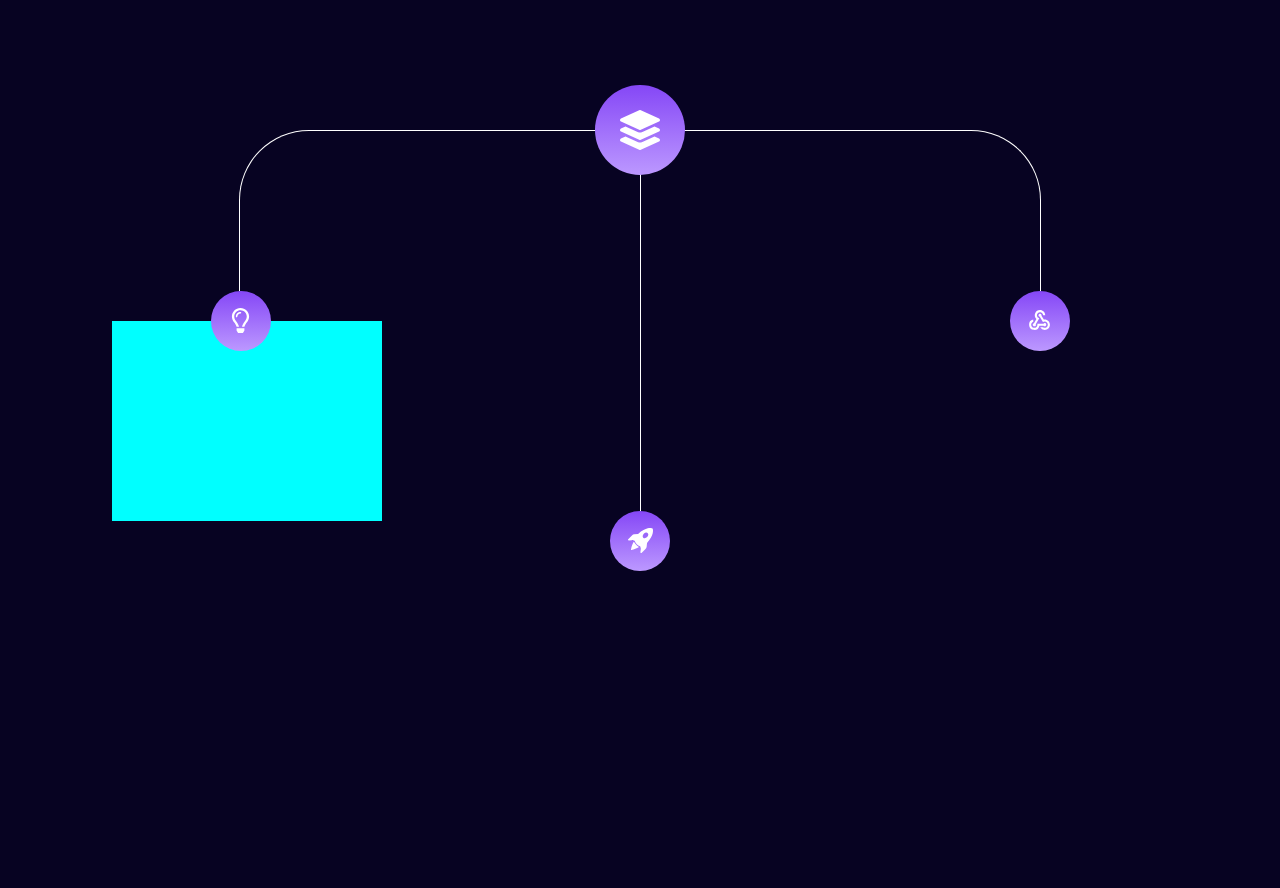
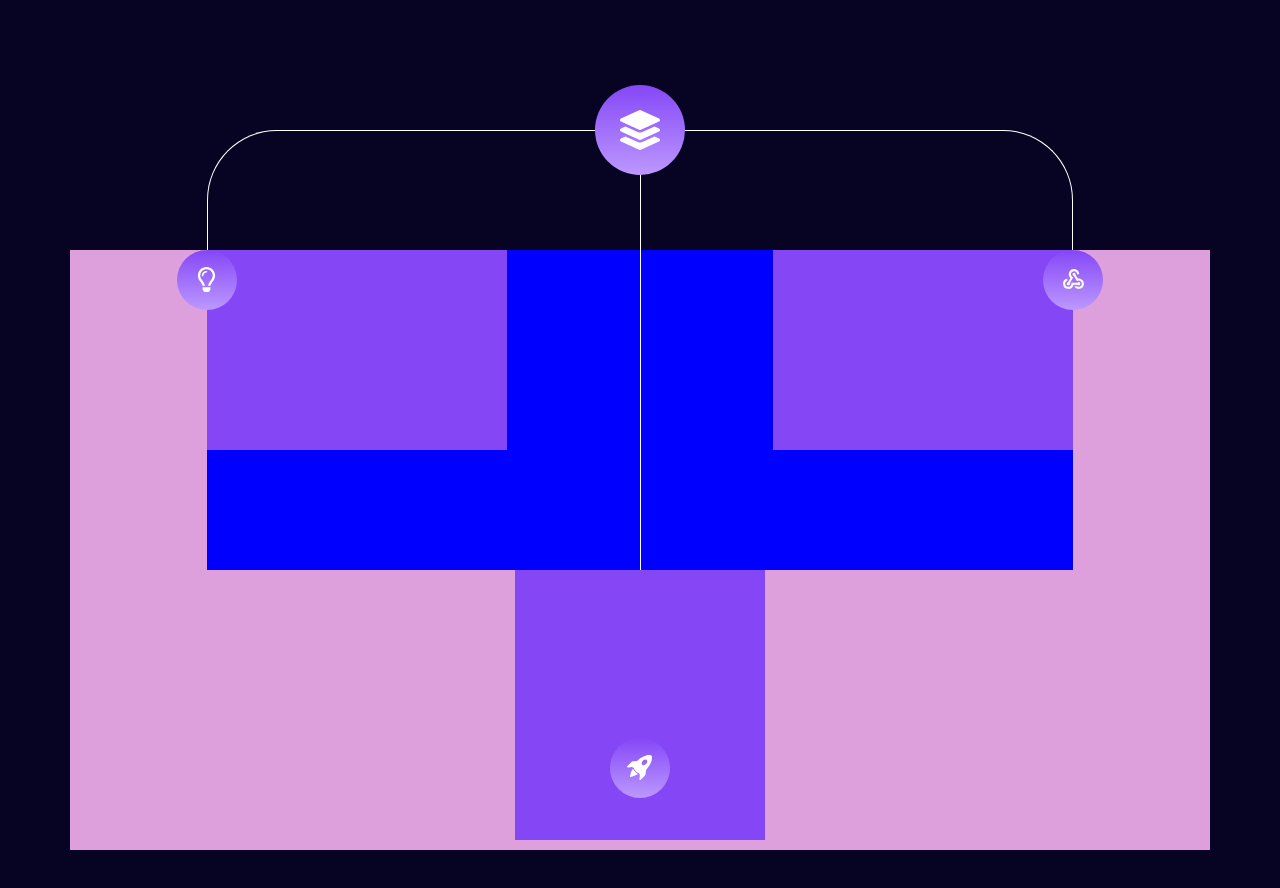
Before and after one commit to Vitalina-Korchova/landing-page, a React (Vite) app: page / in a window 1280 px wide. Shown: the part 1004-1892 px from the top of the page. Before the commit the page ends 1715 px from the top, so only its background shows below. Built offline with nearby package versions, Linux system fonts and the light colour scheme; a web font is replaced by a local one.

Commit message:
still going on develop  benefits section

```diff
--- a/src/components/BenefitsSection.tsx
+++ b/src/components/BenefitsSection.tsx
@@ -12,25 +12,25 @@ export default function BenefitsSection() {
           <span>Your Business Needs</span>
         </div>
         <div className="block-section">
-          <div className="block-lines-wrapper">
           <div className="block-lines">
-              <div className="long-line"></div>
+            <div className="block-lines-top">
               <div className="circle-center-main">
                 <FaLayerGroup />
               </div>
             </div>
+            <div className="block-long-line"></div>
           </div>
-          <div className="block-for-circle-cards">
-            <div>
+          <div className="block-cards">
+            <div className="block-icons">
               <div>
                 <div className="circle-develop">
                   <FaRegLightbulb />
                 </div>
-                <div className="container-descr-develop"></div>
-              </div>
                 <div className="circle-technologies">
                   <MdOutlineWebhook />
                 </div>
+                <div className="card-develop"></div>
+                <div className="card-technologies"></div>
               </div>
               <div>
                 <div className="circle-goals">
@@ -38,9 +38,12 @@ export default function BenefitsSection() {
                 </div>
               </div>
             </div>
-
-          <div className="oval-left-shadow"></div>
-          <div className="oval-right-shadow"></div>
+            <div className="block-single-card">
+              <div className="bottom-card-goals"></div>
+            </div>
+          </div>
+          {/* <div className="oval-left-shadow"></div>
+          <div className="oval-right-shadow"></div> */}
         </div>
       </div>
     </>
--- a/src/styles/partials/benefits-section.scss
+++ b/src/styles/partials/benefits-section.scss
@@ -22,18 +22,23 @@
   }
 
   .block-section {
+    width: 100%;
+    background-color: transparent;
+    height: 720px;
     position: relative;
 
-    .block-lines-wrapper {
-      margin: 0 30px;
-
     .block-lines {
+      width: 76%;
       display: flex;
       margin: auto;
+      height: 400px;
       background-color: transparent;
+      position: relative;
+
+      .block-lines-top {
         width: 100%;
-        max-width: 800px;
-        height: 20vh;
+        background-color: transparent;
+        height: 120px;
         border-top-right-radius: 70px;
         border-top-left-radius: 70px;
         border-top: 1px solid white;
@@ -57,36 +62,61 @@
           align-items: center;
           justify-content: center;
           border-radius: 50%;
-        }
-
-        .long-line {
-          display: flex;
-          margin: auto;
-          width: 1px;
-          height: 380px;
-          background-color: white;
-        }
+          z-index: 2;
         }
       }
 
-    .block-for-circle-cards {
+      .block-long-line {
+        z-index: 1;
+        position: absolute;
+        left: 50%;
+        width: 1px;
+        background-color: white;
+        height: 440px;
+      }
+    }
+
+    .block-cards {
+      position: absolute;
+      top: 120px;
+      width: 100%;
+      background-color: plum;
+      height: 600px;
+
+      .block-icons {
+        width: 76%;
+        background-color: blue;
+        height: 320px;
         display: flex;
         margin: auto;
         flex-direction: column;
-      gap: 50%;
-      background-color: transparent;
-      width: 100%;
-      max-width: 859px;
-      height: 40vh;
+        gap: 90%;
         position: relative;
-      background-color: transparent;
 
         > div:first-child {
           display: flex;
-        width: 100%;
+          flex-direction: row;
           justify-content: space-between;
 
-        .circle-develop,
+          .circle-develop {
+            background: #8547f6;
+            background: linear-gradient(
+              180deg,
+              rgba(133, 71, 246, 1) 0%,
+              rgba(188, 152, 255, 1) 100%
+            );
+            font-size: 25px;
+            padding: 15px;
+            display: flex;
+            align-items: center;
+            justify-content: center;
+            border-radius: 50%;
+            height: 30px;
+            width: 30px;
+            z-index: 2;
+            position: absolute;
+            left: -30px;
+          }
           .circle-technologies {
             background: #8547f6;
             background: linear-gradient(
@@ -103,24 +133,22 @@
             height: 30px;
             width: 30px;
             z-index: 2;
-          position: relative;
+            position: absolute;
+            right: -30px;
           }
 
-        .container-descr-develop {
-          z-index: 1;
-          position: absolute;
-          top: 30px;
-          left: -99px;
-          background-color: aqua;
-          width: 270px;
+          .card-develop,
+          .card-technologies {
+            width: 300px;
             height: 200px;
+            background-color: #8547f6;
           }
         }
 
         > div:last-child {
           display: flex;
-        width: 100%;
-        justify-content: center;
+          margin: auto;
+
           .circle-goals {
             background: #8547f6;
             background: linear-gradient(
@@ -136,6 +164,18 @@
             border-radius: 50%;
             height: 30px;
             width: 30px;
+            z-index: 2;
+          }
+        }
+      }
+
+      .block-single-card {
+        .bottom-card-goals {
+          display: flex;
+          margin: auto;
+          width: 250px;
+          height: 270px;
+          background-color: #8547f6;
         }
       }
     }
```
Lines whose indentation alone changed are shown as unchanged.
